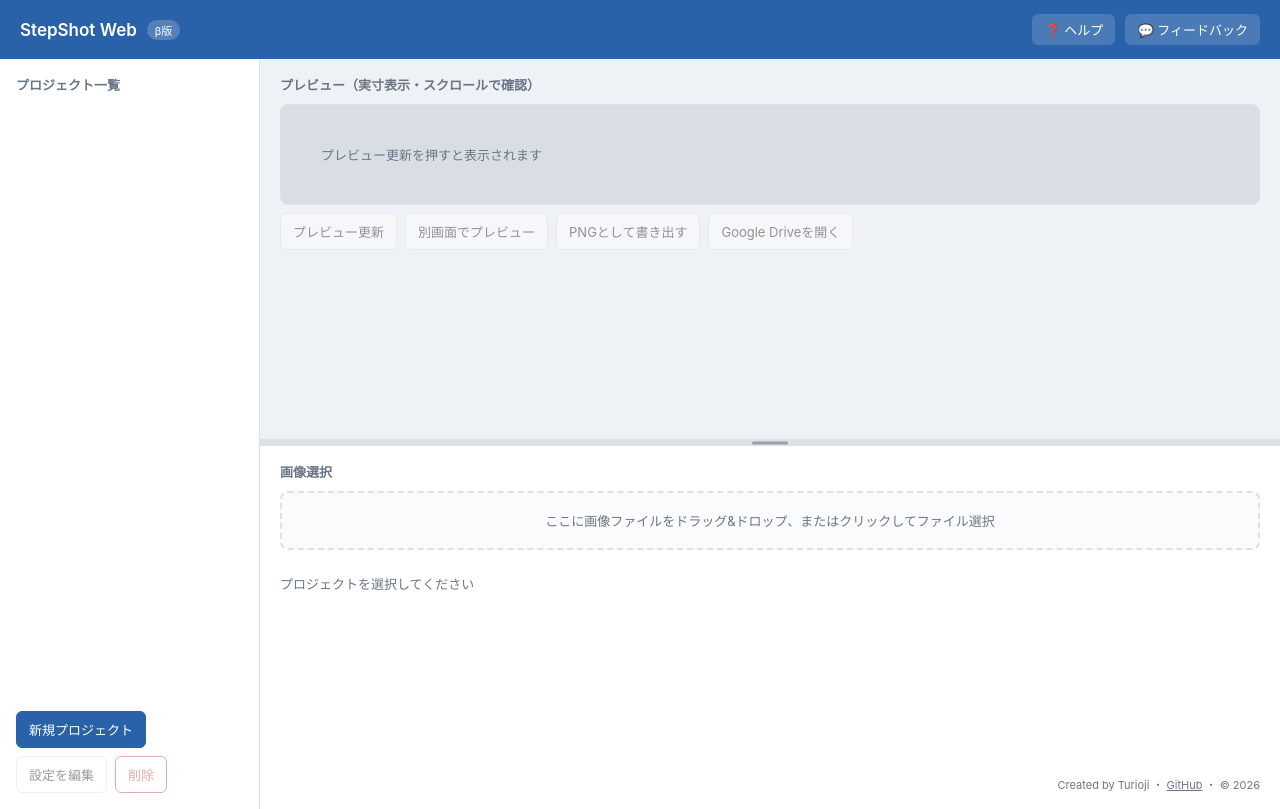
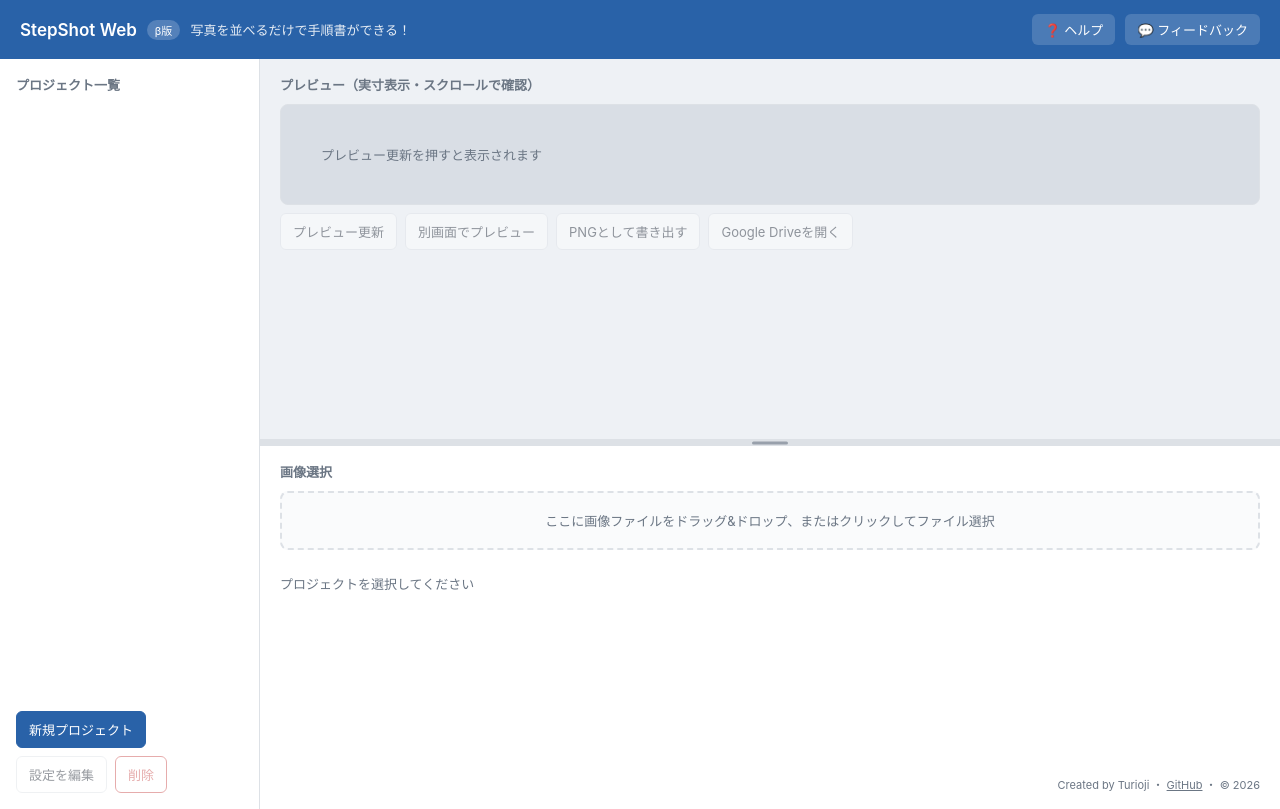
Before and after one commit to turioji/StepShot-Web, a plain HTML site: page index.html in a window 1280 px wide. Drawn offline with Linux system fonts and the light colour scheme.

Commit message:
ヘッダーにキャッチコピーを追加

```diff
--- a/index.html
+++ b/index.html
@@ -67,8 +67,7 @@
     padding: 2px 8px;
     border-radius: 10px;
   }
-  #help-link, #feedback-link {
-    color: white;
+  #help-link, #feedback-link {    color: white;
     text-decoration: none;
     font-size: 13px;
     background: rgba(255,255,255,0.16);
@@ -77,6 +76,11 @@
   }
   #help-link { margin-left: auto; }
   #help-link:hover, #feedback-link:hover { background: rgba(255,255,255,0.28); }
+  #header-tagline {
+    font-size: 13px;
+    color: rgba(255,255,255,0.88);
+    white-space: nowrap;
+  }
 
   #app-footer {
     position: fixed;
@@ -339,6 +343,7 @@
 <header>
   <h1>StepShot Web</h1>
   <span class="badge">β版</span>
+  <span id="header-tagline">写真を並べるだけで手順書ができる！</span>
   <a id="help-link" href="help.html" target="_blank" title="使い方ガイドを開く">❓ ヘルプ</a>
   <a id="feedback-link" href="https://docs.google.com/forms/d/e/1FAIpQLSfvHpuJvhgtmxIAOrep2zepF_PsKZt0j3Hftq7s_5QeZTshmw/viewform?usp=publish-editor" target="_blank" title="ご意見・不具合報告はこちら">💬 フィードバック</a>
 </header>
```
